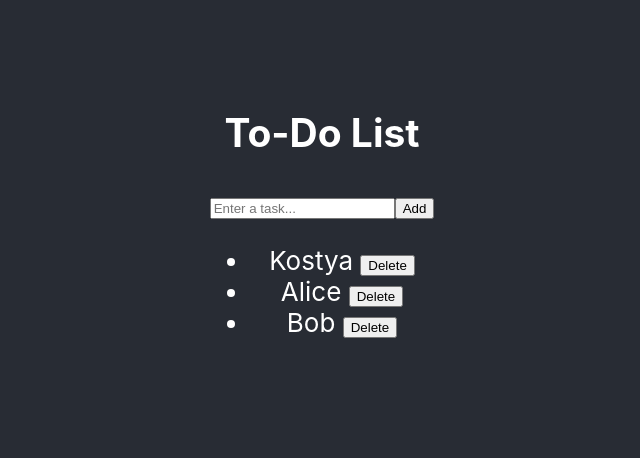
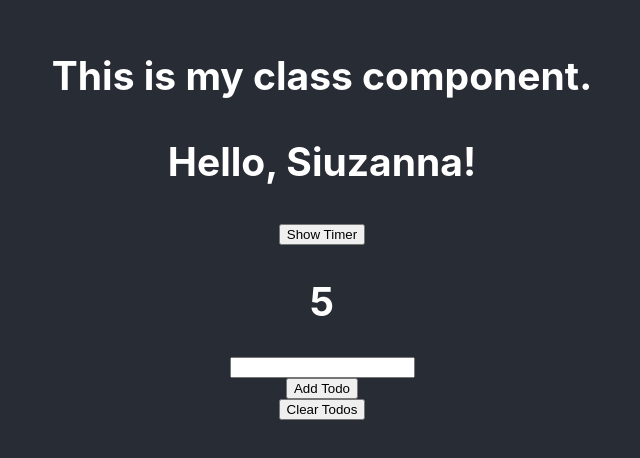
Before and after one commit to SiuzannaVach/my-app, a React (Create React App) app: page / in a window 1280 px wide. Shown: the part 180-638 px from the top of the page, without its empty margins (318-958 px from the left). Built offline with nearby package versions, Linux system fonts and the light colour scheme.

Commit message:
update:TO DO LIST & homework the component classes

```diff
--- a/src/App.js
+++ b/src/App.js
@@ -1,18 +1,31 @@
+import React from "react";
+
 import CounterComponent from "./CounterComponent";
 import ListComponent from "./ListComponent";
 import TodoComponent from "./TodoComponent";
 import RenderComponent from "./RenderComponent";
+import MyClassComponent from "./MyClassComponent";
+import MyClass from "./MyClass";
 
 import "./App.css";
 
 function App() {
+  const [isShowTimer, setIsShowTimer] = React.useState(false);
+
   return (
     <div className="App">
       <header className="App-header">
-        <RenderComponent />
-        {/* <ListComponent />
+        {isShowTimer ? <MyClass /> : <MyClassComponent />}
+        <button onClick={() => setIsShowTimer((prev) => !prev)}>
+          Show Timer
+        </button>
+        {/* <RenderComponent />
+
         <CounterComponent />
-        <TodoComponent />*/}
+        <TodoComponent />*
+        <MyClassComponent />
+        <ListComponent />*/}
+        <MyClass />
       </header>
     </div>
   );
--- /dev/null
+++ b/src/MyClass.js
@@ -0,0 +1,60 @@
+import { Component } from "react";
+
+class MyClass extends Component {
+  state = {
+    todos: [],
+    input: "",
+    timer: 0,
+  };
+
+  componentDidMount() {
+    this.timerIntervalId = setInterval(() => {
+      this.setState((prevState) => ({ timer: prevState.timer + 1 }));
+    }, 1000);
+    const lsTodos = localStorage.getItem("todos");
+    if (lsTodos) {
+      this.setState({ todos: JSON.parse(lsTodos) });
+    }
+    console.log("componentDidMount");
+  }
+  componentDidUpdate(prevProps, prevState) {
+    if (prevState.todos !== this.state.todos) {
+      console.log("componentDidUpdate");
+      localStorage.setItem("todos", JSON.stringify(this.state.todos));
+    }
+  }
+
+  addTask = (e) => {
+    this.setState({ todos: [...this.state.todos, this.state.input] });
+    this.setState({ input: "" });
+  };
+  clearTodos = () => {
+    localStorage.removeItem("todos");
+    this.setState({ todos: [] });
+  };
+
+  onChangeHandler = (e) => {
+    const value = e.target.value;
+    this.setState({ input: value });
+  };
+
+  componentWillUnmount() {
+    clearInterval(this.timerIntervalId);
+  }
+
+  render() {
+    return (
+      <>
+        <h2>{this.state.timer}</h2>
+        <input value={this.state.input} onChange={this.onChangeHandler} />
+        <button onClick={this.addTask}>Add Todo</button>
+        <button onClick={this.clearTodos}>Clear Todos</button>
+        {this.state.todos.map((todo, index) => (
+          <p key={index}>{todo}</p>
+        ))}
+      </>
+    );
+  }
+}
+
+export default MyClass;
--- a/src/MyClassComponent.js
+++ b/src/MyClassComponent.js
@@ -6,12 +6,31 @@ class MyClassComponent extends Component {
     this.state = {
       name: "Siuzanna",
     };
+    console.log("MyClassComponent constructor");
+  }
+  componentDidMount() {
+    console.log("MyClassComponent componentDidMount");
+  }
+
+  shouldComponentUpdate(nextProps, nextState) {
+    if (this.props.name !== nextProps.name) {
+      return true;
+    }
+    return false;
+  }
+
+  componentDidUpdate(prevProps, prevState) {
+    console.log("MyClassComponent componentDidUpdate");
   }
 
   render() {
+    console.log("MyClassComponent render");
     return (
       <div>
-        <h2>This is my class component. Hello, {this.state.name}!</h2>
+        <h2>
+          This is my class component.
+          <p>Hello, {this.state.name}!</p>
+        </h2>
       </div>
     );
   }
```
